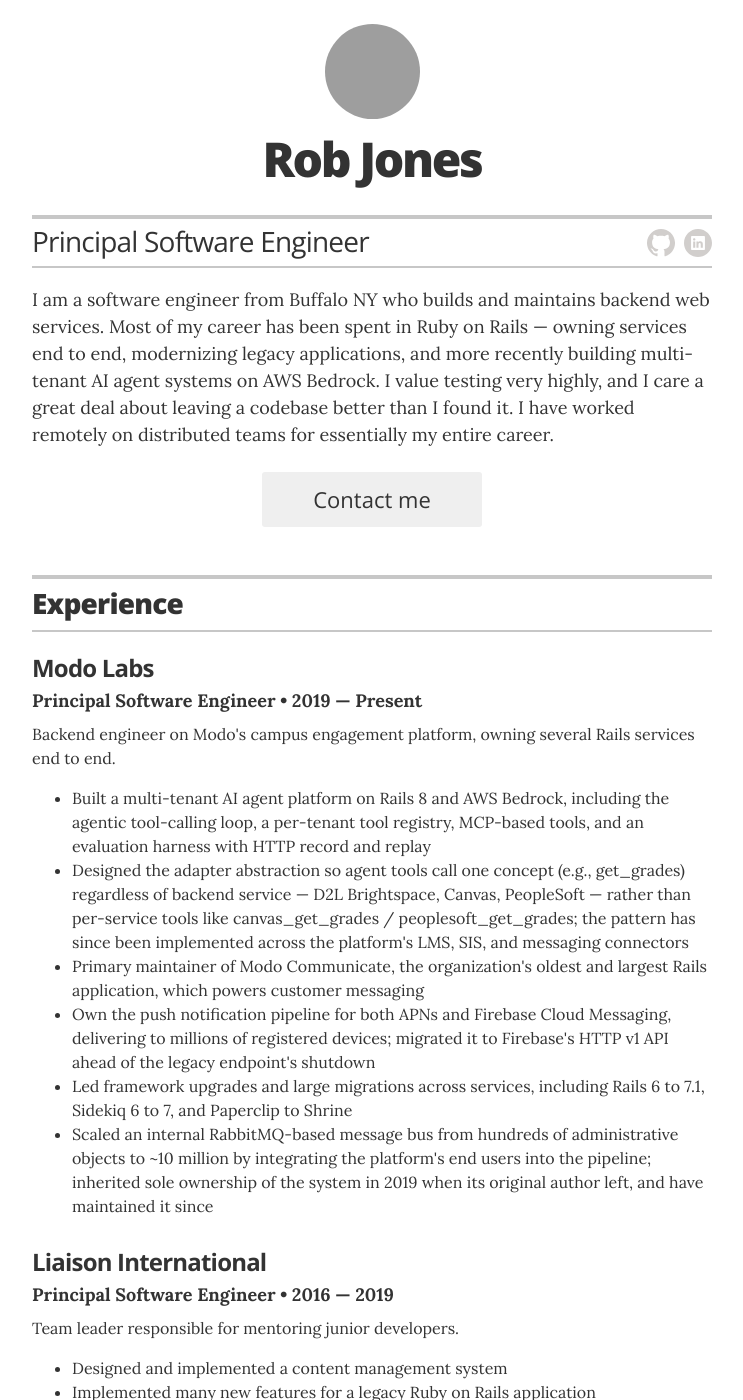
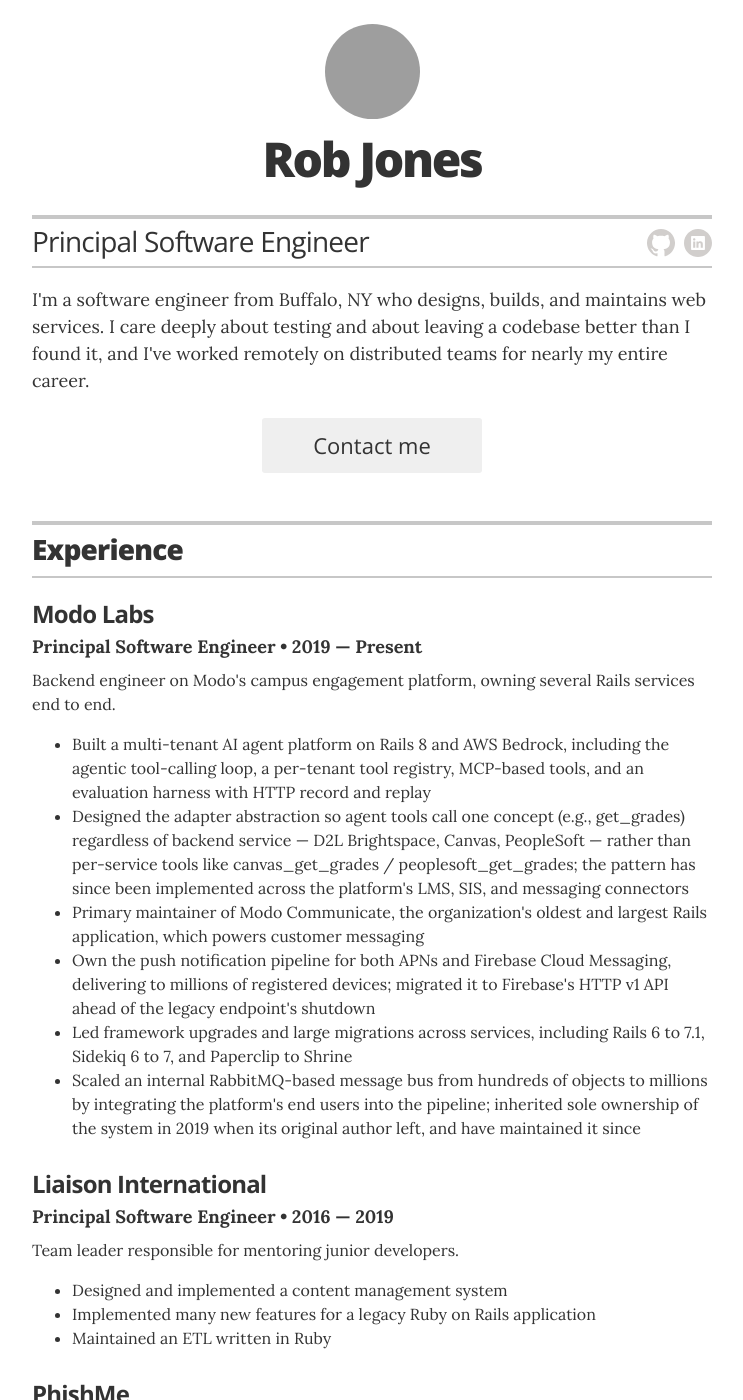
Before and after one commit to jonesdeini/jonesdeini.github.io, a Jekyll site: the page built from index.html, in a window 1280 px wide and 1400 px high. Shown: the whole window, without its empty margins (268-1011 px from the left). Built offline with Jekyll 4.4.1, drawn with Linux system fonts in a browser that asks for light colours; grey boxes are pictures that could not be loaded.

Commit message:
Trim header intro and refine message-bus bullet wording
- Shorten resume_header_intro to Buffalo/web services/testing/remote,
  drop the AI-agent-systems clause
- Reword message-bus bullet: drop specific ~10M figure and
  'administrative' qualifier, keep 'Scaled' and the end-users framing

Co-Authored-By: Claude Sonnet 5 <noreply@anthropic.com>

```diff
--- a/_config.yml
+++ b/_config.yml
@@ -15,11 +15,9 @@ resume_title:                   "Principal Software Engineer"
 resume_contact_email:
   "hire.jonesdeini@gmail.com"
 resume_header_contact_info: "Buffalo NY | hire.jonesdeini@gmail.com"
-resume_header_intro: "<p> I am a software engineer from Buffalo NY who builds and maintains backend web services.
-Most of my career has been spent in Ruby on Rails &mdash; owning services end to end, modernizing legacy applications,
-and more recently building multi-tenant AI agent systems on AWS Bedrock.
-I value testing very highly, and I care a great deal about leaving a codebase better than I found it.
-I have worked remotely on distributed teams for essentially my entire career. </p>"
+resume_header_intro: "<p>I'm a software engineer from Buffalo, NY who designs, builds, and maintains web services.
+I care deeply about testing and about leaving a codebase better than I found it, and I've worked remotely
+on distributed teams for nearly my entire career.</p>"
 
 # use "yes" to display the email contact button,
 # "no" to display an "I'm not looking for work" message,
--- a/_data/experience.yml
+++ b/_data/experience.yml
@@ -3,7 +3,7 @@
 - company: Modo Labs
   position: Principal Software Engineer
   duration: 2019 &mdash; Present
-  summary: Backend engineer on Modo's campus engagement platform, owning several Rails services end to end.<ul class="resume-item-list"><li>Built a multi-tenant AI agent platform on Rails 8 and AWS Bedrock, including the agentic tool-calling loop, a per-tenant tool registry, MCP-based tools, and an evaluation harness with HTTP record and replay</li><li>Designed the adapter abstraction so agent tools call one concept (e.g., get_grades) regardless of backend service &mdash; D2L Brightspace, Canvas, PeopleSoft &mdash; rather than per-service tools like canvas_get_grades / peoplesoft_get_grades; the pattern has since been implemented across the platform's LMS, SIS, and messaging connectors</li><li>Primary maintainer of Modo Communicate, the organization's oldest and largest Rails application, which powers customer messaging</li><li>Own the push notification pipeline for both APNs and Firebase Cloud Messaging, delivering to millions of registered devices; migrated it to Firebase's HTTP v1 API ahead of the legacy endpoint's shutdown</li><li>Led framework upgrades and large migrations across services, including Rails 6 to 7.1, Sidekiq 6 to 7, and Paperclip to Shrine</li><li>Scaled an internal RabbitMQ-based message bus from hundreds of administrative objects to ~10 million by integrating the platform's end users into the pipeline; inherited sole ownership of the system in 2019 when its original author left, and have maintained it since</li></ul>
+  summary: Backend engineer on Modo's campus engagement platform, owning several Rails services end to end.<ul class="resume-item-list"><li>Built a multi-tenant AI agent platform on Rails 8 and AWS Bedrock, including the agentic tool-calling loop, a per-tenant tool registry, MCP-based tools, and an evaluation harness with HTTP record and replay</li><li>Designed the adapter abstraction so agent tools call one concept (e.g., get_grades) regardless of backend service &mdash; D2L Brightspace, Canvas, PeopleSoft &mdash; rather than per-service tools like canvas_get_grades / peoplesoft_get_grades; the pattern has since been implemented across the platform's LMS, SIS, and messaging connectors</li><li>Primary maintainer of Modo Communicate, the organization's oldest and largest Rails application, which powers customer messaging</li><li>Own the push notification pipeline for both APNs and Firebase Cloud Messaging, delivering to millions of registered devices; migrated it to Firebase's HTTP v1 API ahead of the legacy endpoint's shutdown</li><li>Led framework upgrades and large migrations across services, including Rails 6 to 7.1, Sidekiq 6 to 7, and Paperclip to Shrine</li><li>Scaled an internal RabbitMQ-based message bus from hundreds of objects to millions by integrating the platform's end users into the pipeline; inherited sole ownership of the system in 2019 when its original author left, and have maintained it since</li></ul>
 
 # Liaison International
 - company: Liaison International
```
